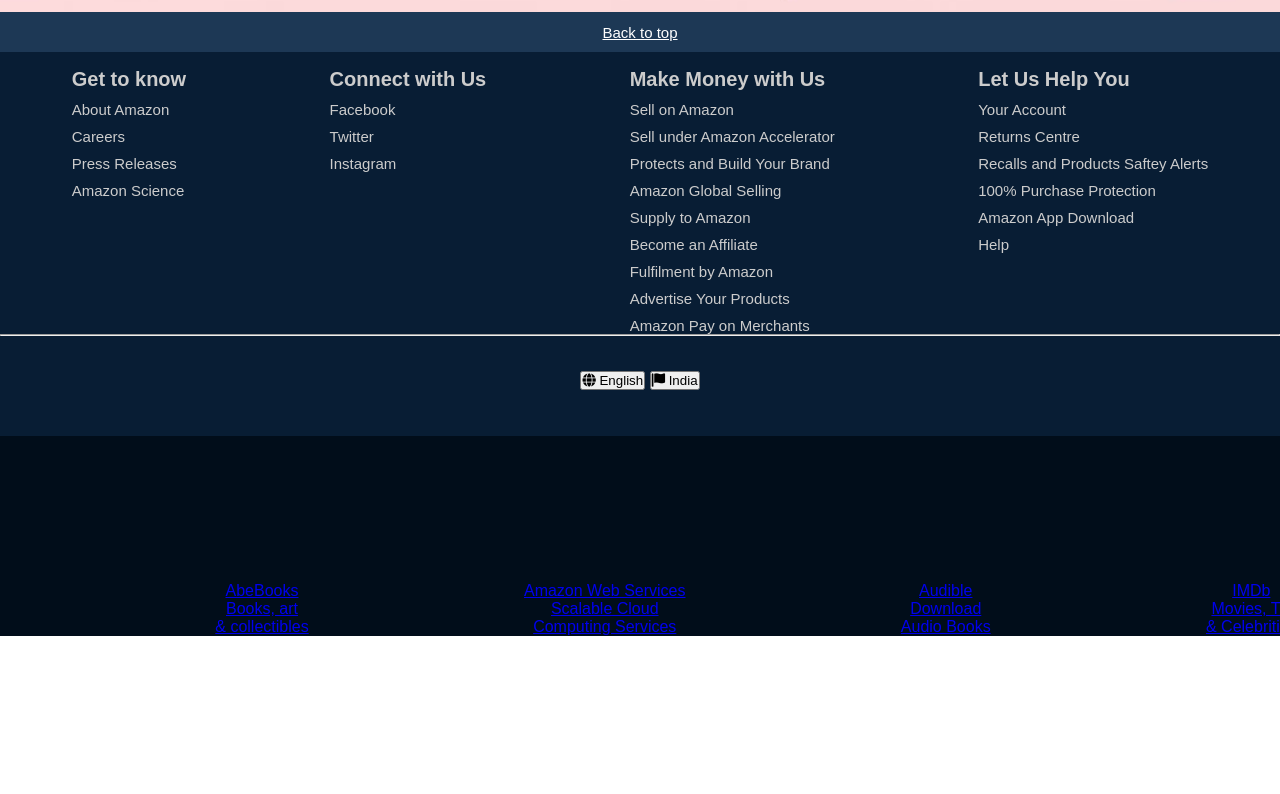
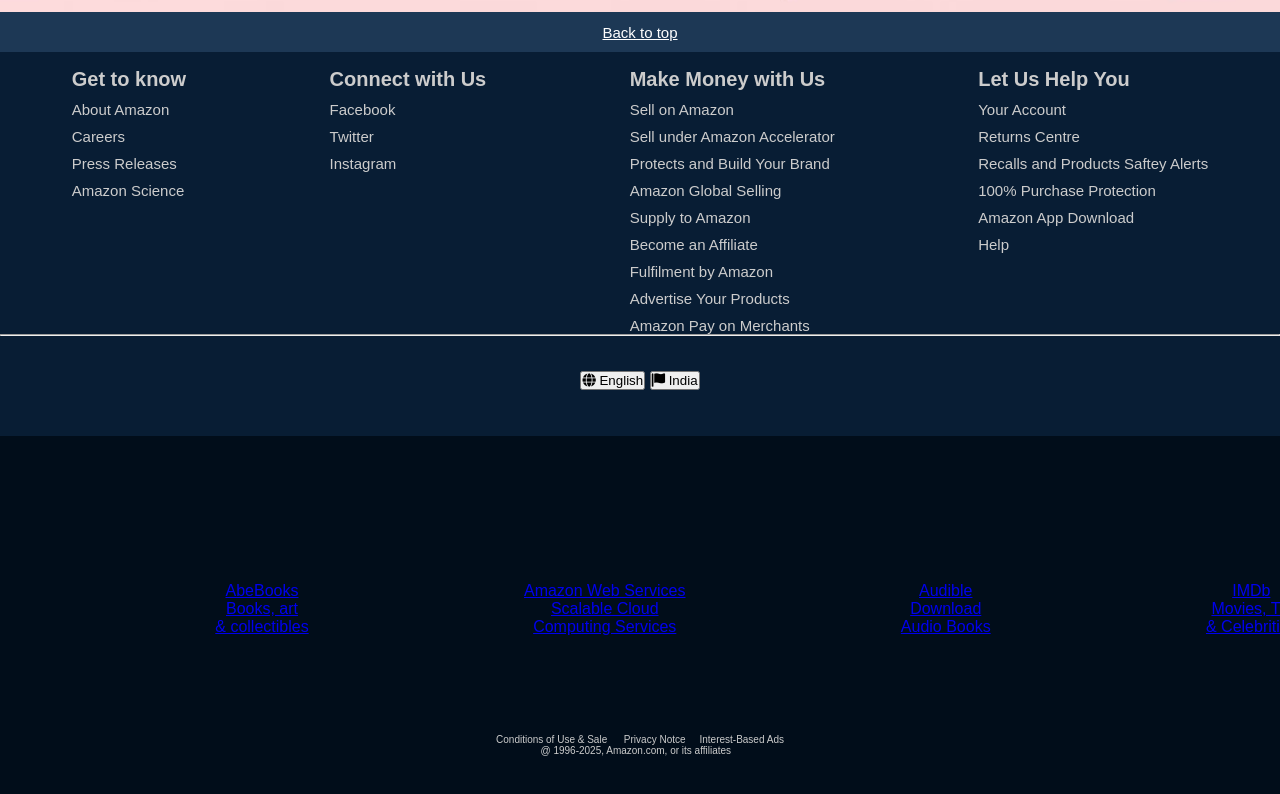
Before and after one commit to Shrutivarpe/portfolio, a plain HTML site: page AmazonProject/index.html in a window 1280 px wide. Shown: the part 1596-2390 px from the top of the page. Before the commit the page ends 2232 px from the top, so only its background shows below. Drawn offline with Linux system fonts and the light colour scheme.

Commit message:
Amazon Project

```diff
--- a/AmazonProject/index.html
+++ b/AmazonProject/index.html
@@ -172,7 +172,12 @@
         </div>
         </div>
         </div>
-        <footer class="footer">
+        <footer class="footer" style="color: rgb(2, 2, 45);">
+            <div class="f-text"><pre>
+            <p>Conditions of Use & Sale      Privacy Notce     Interest-Based Ads
+                @ 1996-2025, Amazon.com, or its affiliates
+            </p></pre>
+            </div>
 
         </footer>
 
--- a/AmazonProject/style.css
+++ b/AmazonProject/style.css
@@ -197,3 +197,20 @@
     margin-top: 50px;
 
 }
+footer{
+    height: 200px;
+    background-color: #010d1a;
+}
+.f-text{
+    color: #cccccc;
+    display:flex;
+    justify-content: space-evenly;
+
+
+}
+.footer p{
+    margin-top: 80px;
+    margin-inline: center;
+    font-size: 10px;
+
+}
```
